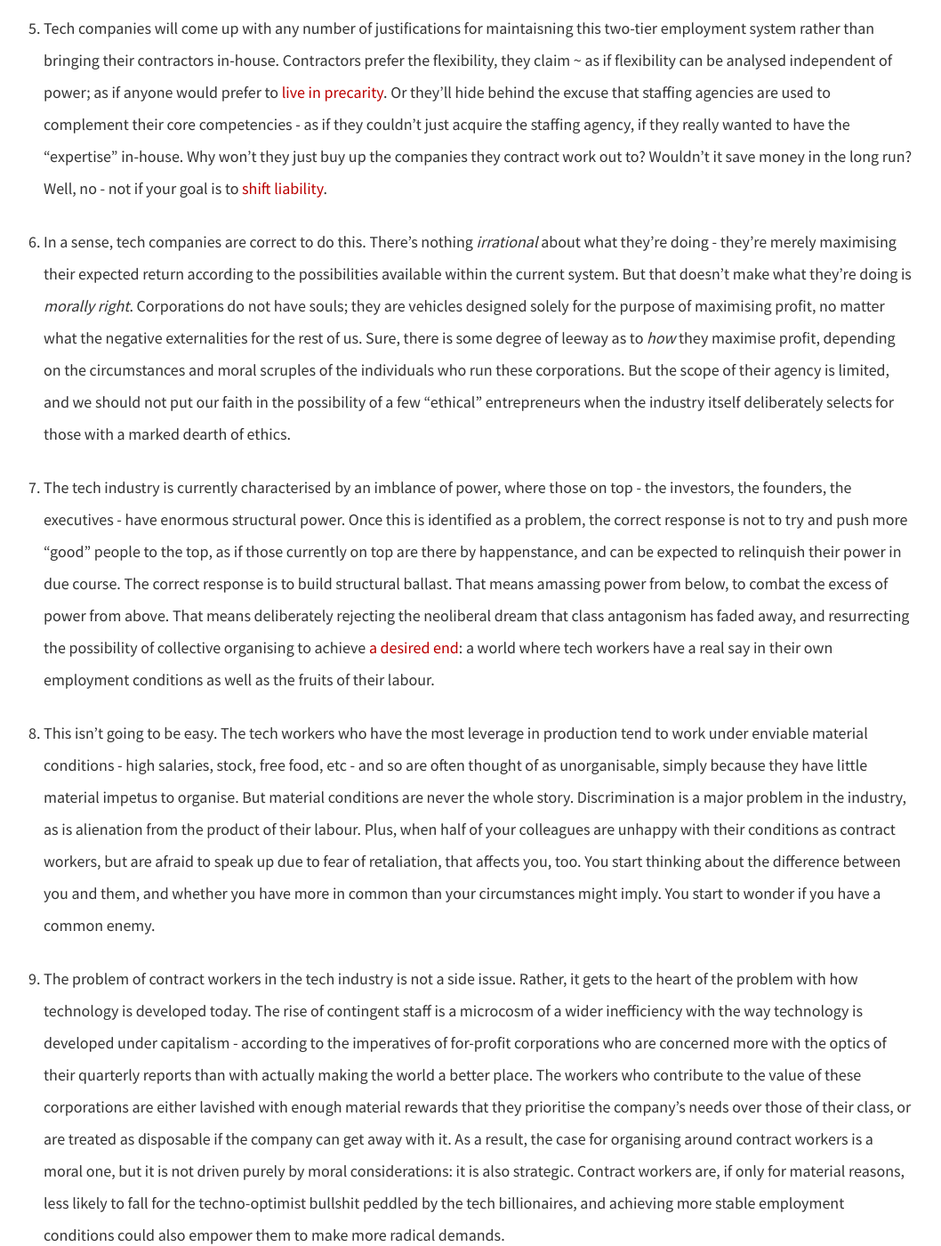
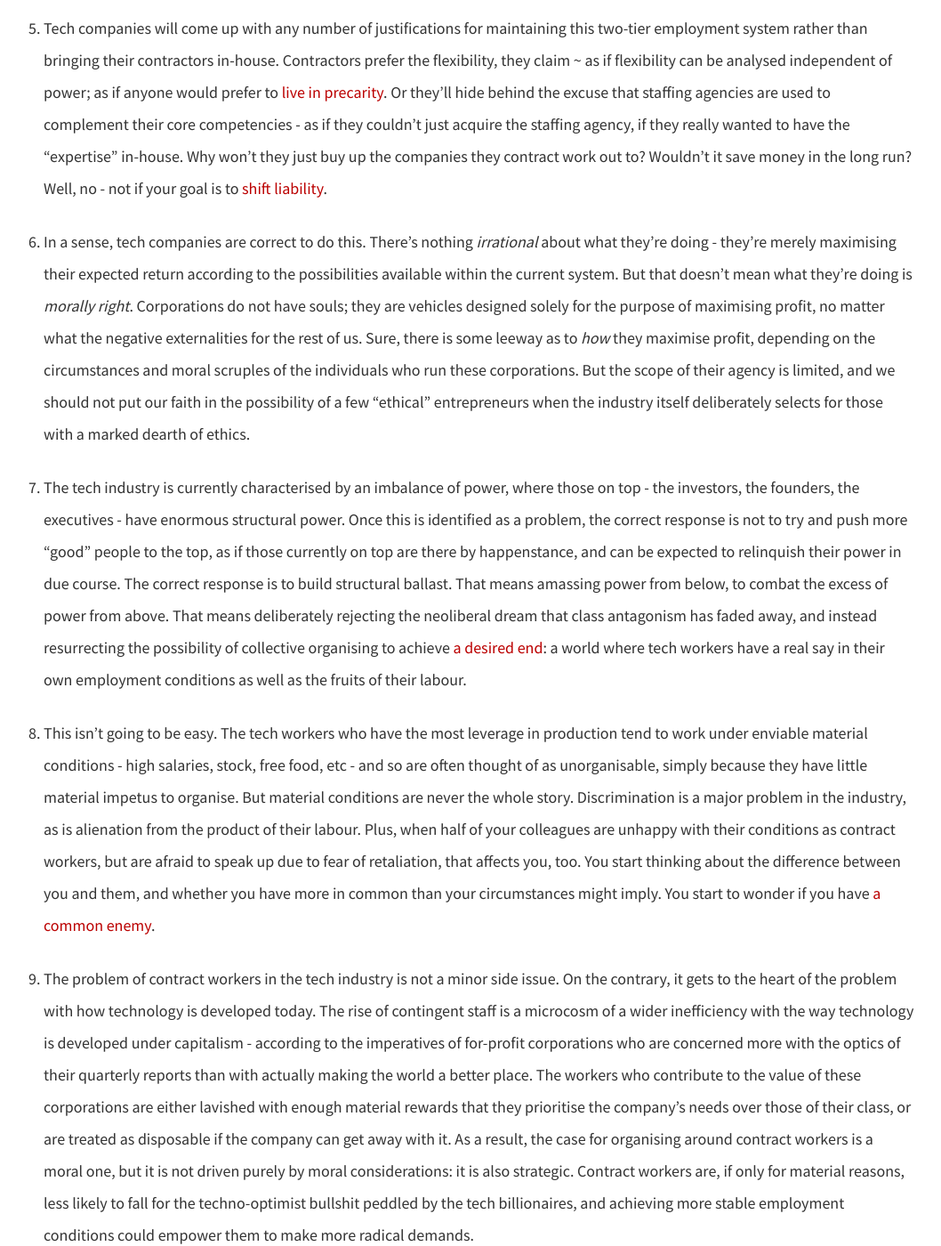
Before and after one commit to dellsystem/dellsystem.github.io, a Jekyll site: the page built from _posts/2019-1-3-fragments-3.md, in a window 1280 px wide and 1400 px high, scrolled down 1517 px. Shown: the whole window at 89% size, without its empty margins (111-1169 px from the left). Built offline with Jekyll 4.4.1, drawn with Linux system fonts in a browser that asks for light colours; some of the changed text lies outside the part shown.

Commit message:
Make minor edits to fragments-3 blog post
Mostly typos

```diff
--- a/_posts/2019-1-3-fragments-3.md
+++ b/_posts/2019-1-3-fragments-3.md
@@ -12,15 +12,15 @@ description: "Some inchoate thoughts on organising Silicon Valley's shadow workf
 
 4. One crucial way in which tech is just like any other industry is in its employment practices. When you think of a "tech worker", you tend to think of an over-coddled software engineer - someone whose job is characterised by autonomy, and great benefits, and unlimited opportunities for career advancement. But this image relies on a particular historical moment in the labour market, where demand outpaces perceived supply. The latter, of course, is shaped by a peculiar beief in "meritocracy", one that is especially potent within the tech industry but present really everywhere else. In reality, this meritocratic self-image - always [conceptually flawed](https://notesfrombelow.org/article/tech-culture-unions-meritocracy) - is at least several years out of date. In recent years, big tech companies have made use of the same [two-tier employment system](https://notesfrombelow.org/article/organising-silicon-valleys-shadow-workforce) that has become [so pervasive in other industries](https://www.nytimes.com/2010/11/20/business/20wages.html) - primarily as a means of cutting costs, by disempowering labour. This is a pattern that we've seen popping up in basically every other industry - read any halfway critical study of [labour organising](https://www.plutobooks.com/9781786802347/choke-points/) and it becomes evident that these innovative tech companies are making use of a very old playbook.
 
-5. Tech companies will come up with any number of justifications for maintaisning this two-tier employment system rather than bringing their contractors in-house. Contractors prefer the flexibility, they claim ~ as if flexibility can be analysed independent of power; as if anyone would prefer to [live in precarity](https://www.theguardian.com/technology/2018/dec/20/facebook-contractors-filter-digital-labor-dispute-christmas). Or they'll hide behind the excuse that staffing agencies are used to complement their core competencies - as if they couldn't just acquire the staffing agency, if they really wanted to have the "expertise" in-house. Why won't they just buy up the companies they contract work out to? Wouldn't it save money in the long run? Well, no - not if your goal is to [shift liability](https://notesfrombelow.org/article/organising-silicon-valleys-shadow-workforce).
+5. Tech companies will come up with any number of justifications for maintaining this two-tier employment system rather than bringing their contractors in-house. Contractors prefer the flexibility, they claim ~ as if flexibility can be analysed independent of power; as if anyone would prefer to [live in precarity](https://www.theguardian.com/technology/2018/dec/20/facebook-contractors-filter-digital-labor-dispute-christmas). Or they'll hide behind the excuse that staffing agencies are used to complement their core competencies - as if they couldn't just acquire the staffing agency, if they really wanted to have the "expertise" in-house. Why won't they just buy up the companies they contract work out to? Wouldn't it save money in the long run? Well, no - not if your goal is to [shift liability](https://notesfrombelow.org/article/organising-silicon-valleys-shadow-workforce).
 
-6. In a sense, tech companies are correct to do this. There's nothing _irrational_ about what they're doing - they're merely maximising their expected return according to the possibilities available within the current system. But that doesn't make what they're doing is _morally right_. Corporations do not have souls; they are vehicles designed solely for the purpose of maximising profit, no matter what the negative externalities for the rest of us. Sure, there is some degree of leeway as to _how_ they maximise profit, depending on the circumstances and moral scruples of the individuals who run these corporations. But the scope of their agency is limited, and we should not put our faith in the possibility of a few "ethical" entrepreneurs when the industry itself deliberately selects for those with a marked dearth of ethics.
+6. In a sense, tech companies are correct to do this. There's nothing _irrational_ about what they're doing - they're merely maximising their expected return according to the possibilities available within the current system. But that doesn't mean what they're doing is _morally right_. Corporations do not have souls; they are vehicles designed solely for the purpose of maximising profit, no matter what the negative externalities for the rest of us. Sure, there is some leeway as to _how_ they maximise profit, depending on the circumstances and moral scruples of the individuals who run these corporations. But the scope of their agency is limited, and we should not put our faith in the possibility of a few "ethical" entrepreneurs when the industry itself deliberately selects for those with a marked dearth of ethics.
 
-7. The tech industry is currently characterised by an imblance of power, where those on top - the investors, the founders, the executives - have enormous structural power. Once this is identified as a problem, the correct response is not to try and push more "good" people to the top, as if those currently on top are there by happenstance, and can be expected to relinquish their power in due course. The correct response is to build structural ballast. That means amassing power from below, to combat the excess of power from above. That means deliberately rejecting the neoliberal dream that class antagonism has faded away, and resurrecting the possibility of collective organising to achieve [a desired end](https://novaramedia.com/2018/06/27/now-is-the-time-for-worker-power-in-the-tech-industry/): a world where tech workers have a real say in their own employment conditions as well as the fruits of their labour.
+7. The tech industry is currently characterised by an imbalance of power, where those on top - the investors, the founders, the executives - have enormous structural power. Once this is identified as a problem, the correct response is not to try and push more "good" people to the top, as if those currently on top are there by happenstance, and can be expected to relinquish their power in due course. The correct response is to build structural ballast. That means amassing power from below, to combat the excess of power from above. That means deliberately rejecting the neoliberal dream that class antagonism has faded away, and instead resurrecting the possibility of collective organising to achieve [a desired end](https://novaramedia.com/2018/06/27/now-is-the-time-for-worker-power-in-the-tech-industry/): a world where tech workers have a real say in their own employment conditions as well as the fruits of their labour.
 
-8. This isn't going to be easy. The tech workers who have the most leverage in production tend to work under enviable material conditions - high salaries, stock, free food, etc - and so are often thought of as unorganisable, simply because they have little material impetus to organise. But material conditions are never the whole story. Discrimination is a major problem in the industry, as is alienation from the product of their labour. Plus, when half of your colleagues are unhappy with their conditions as contract workers, but are afraid to speak up due to fear of retaliation, that affects you, too. You start thinking about the difference between you and them, and whether you have more in common than your circumstances might imply. You start to wonder if you have a common enemy.
+8. This isn't going to be easy. The tech workers who have the most leverage in production tend to work under enviable material conditions - high salaries, stock, free food, etc - and so are often thought of as unorganisable, simply because they have little material impetus to organise. But material conditions are never the whole story. Discrimination is a major problem in the industry, as is alienation from the product of their labour. Plus, when half of your colleagues are unhappy with their conditions as contract workers, but are afraid to speak up due to fear of retaliation, that affects you, too. You start thinking about the difference between you and them, and whether you have more in common than your circumstances might imply. You start to wonder if you have [a common enemy](https://k-punk.org/remember-who-the-enemy-is/).
 
-9. The problem of contract workers in the tech industry is not a side issue. Rather, it gets to the heart of the problem with how technology is developed today. The rise of contingent staff is a microcosm of a wider inefficiency with the way technology is developed under capitalism - according to the imperatives of for-profit corporations who are concerned more with the optics of their quarterly reports than with actually making the world a better place. The workers who contribute to the value of these corporations are either lavished with enough material rewards that they prioritise the company's needs over those of their class, or are treated as disposable if the company can get away with it. As a result, the case for organising around contract workers is a moral one, but it is not driven purely by moral considerations: it is also strategic. Contract workers are, if only for material reasons, less likely to fall for the techno-optimist bullshit peddled by the tech billionaires, and achieving more stable employment conditions could also empower them to make more radical demands.
+9. The problem of contract workers in the tech industry is not a minor side issue. On the contrary, it gets to the heart of the problem with how technology is developed today. The rise of contingent staff is a microcosm of a wider inefficiency with the way technology is developed under capitalism - according to the imperatives of for-profit corporations who are concerned more with the optics of their quarterly reports than with actually making the world a better place. The workers who contribute to the value of these corporations are either lavished with enough material rewards that they prioritise the company's needs over those of their class, or are treated as disposable if the company can get away with it. As a result, the case for organising around contract workers is a moral one, but it is not driven purely by moral considerations: it is also strategic. Contract workers are, if only for material reasons, less likely to fall for the techno-optimist bullshit peddled by the tech billionaires, and achieving more stable employment conditions could empower them to make more radical demands.
 
 10. None of this is to say that tech worker organising is inherently good, or that it will magically bring about the revolution. Whether this nascent tech worker movement achieves progressive ends, and not merely reactionary ones, is not a foregone conclusion. Tech workers occupy a liminal spot under capitalism - they often have real financial reasons to ally with capital as opposed to labour - and it's possible that many of them will always prioritise their loyalty to their employer over their identity as workers. My hope is that the conditions of contract workers in the industry serves as a wake-up call, indicating to full-time employees that they should be wary of their employer. What's happening to contract workers could happen to them too, eventually; their employer has no reason to value them for anything other than their perceived surplus value. Tech workers have a choice: they can choose to help maintain the current system of hierarchy and hyper-exploitation because they're comfortable with their current position within it, or they can direct the industry's ethos of disruption towards the social relations of the industry itself. Tech workers of the world, unite; there's a lot to lose, but there's so much more to gain.
 
```
